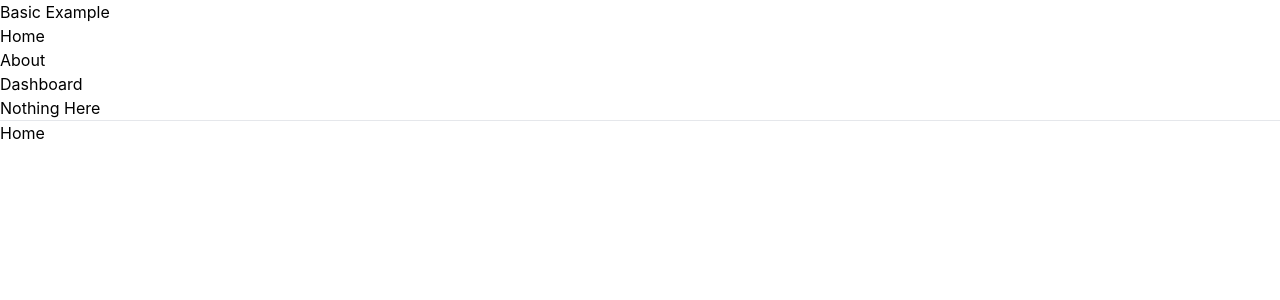
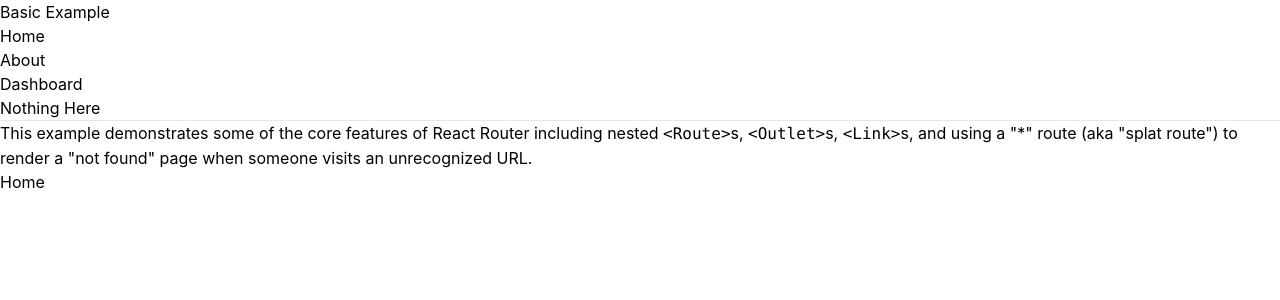
Before and after one commit to khanalabhiyan/react-kss, a React (Create React App) app: page / in a window 1280 px wide. Shown: the top 300 px of the page. Built offline with nearby package versions, Linux system fonts and the light colour scheme.

Commit message:
with and without layouts

```diff
--- a/src/components/AppRouter.tsx
+++ b/src/components/AppRouter.tsx
@@ -8,8 +8,8 @@
       <Routes>
         <Route path="/" element={<Layout />}>
           <Route index element={<Home />} />
-          <Route path="about" element={<About />} />
-          <Route path="dashboard" element={<Dashboard />} />
+          <Route path="/about" element={<About />} />
+          <Route path="/dashboard" element={<Dashboard />} />
 
           {/* Using path="*"" means "match anything", so this route
                 acts like a catch-all for URLs that we don't have explicit
@@ -43,7 +43,17 @@
         </ul>
       </nav>
 
-      <hr />
+      <hr />   <p>
+        This example demonstrates some of the core features of React Router
+        including nested <code>&lt;Route&gt;</code>s,{" "}
+        <code>&lt;Outlet&gt;</code>s, <code>&lt;Link&gt;</code>s, and using a
+        "*" route (aka "splat route") to render a "not found" page when someone
+        visits an unrecognized URL.
+      </p>
+
+      {/* Routes nest inside one another. Nested route paths build upon
+            parent route paths, and nested route elements render inside
+            parent route elements. See the note about <Outlet> below. */}
 
       {/* An <Outlet> renders whatever child route is currently active,
           so you can think about this <Outlet> as a placeholder for
@@ -87,3 +97,59 @@
     </div>
   );
 }
+
+// import { Routes, Route, Link } from "react-router-dom";
+
+// export default function App() {
+//   return (
+//     <div>
+//       <h1>Basic Example</h1>
+
+//       <Routes>
+//         <Route path="/" element={<Home />} />
+//         <Route path="/about" element={<About />} />
+//         <Route path="/dashboard" element={<Dashboard />} />
+
+//         {/* Using path="*"" means "match anything", so this route
+//             acts like a catch-all for URLs that we don't have explicit
+//             routes for. */}
+//         <Route path="*" element={<NoMatch />} />
+//       </Routes>
+//     </div>
+//   );
+// }
+
+// function Home() {
+//   return (
+//     <div>
+//       <h2>Home</h2>
+//     </div>
+//   );
+// }
+
+// function About() {
+//   return (
+//     <div>
+//       <h2>About</h2>
+//     </div>
+//   );
+// }
+
+// function Dashboard() {
+//   return (
+//     <div>
+//       <h2>Dashboard</h2>
+//     </div>
+//   );
+// }
+
+// function NoMatch() {
+//   return (
+//     <div>
+//       <h2>Nothing to see here!</h2>
+//       <p>
+//         <Link to="/">Go to the home page</Link>
+//       </p>
+//     </div>
+//   );
+// }
```
